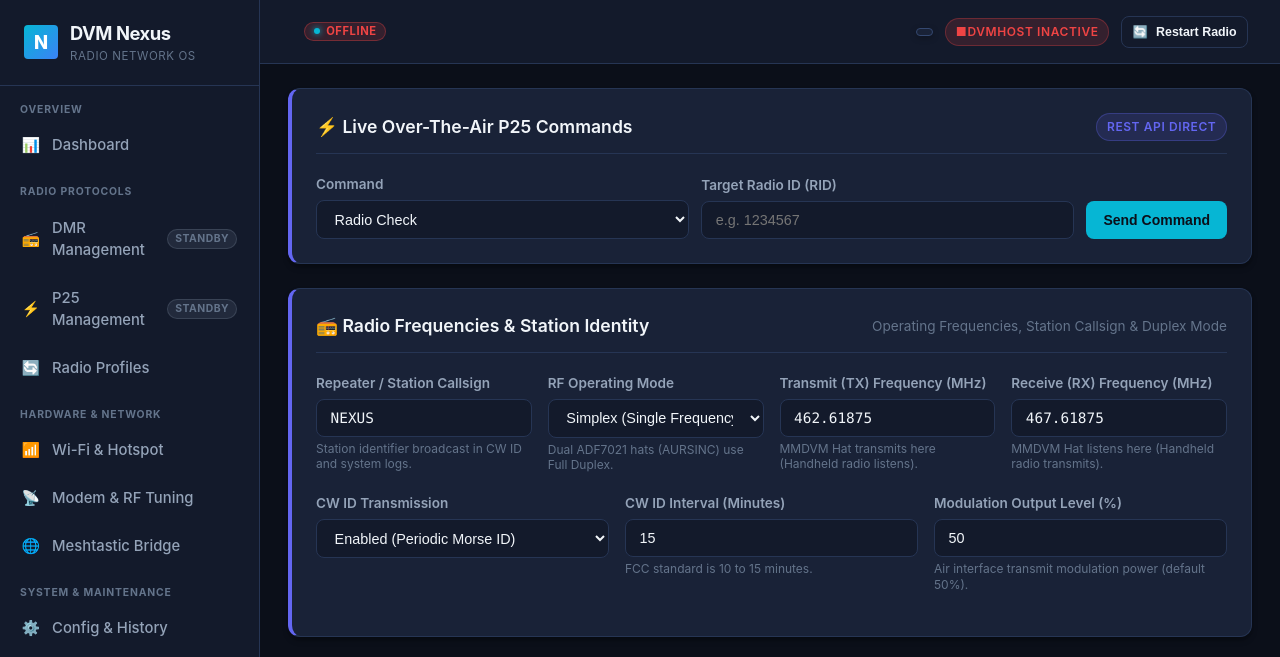
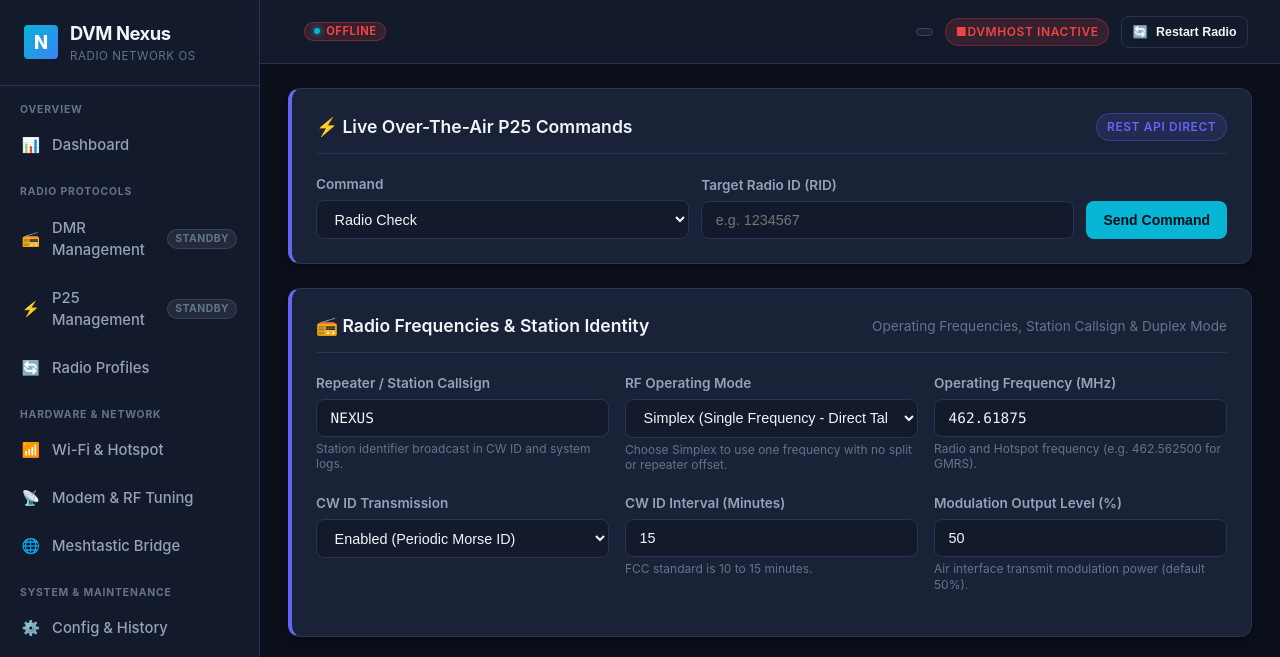
Before and after one commit to MrRedNeckKYN/DVM-Nexus, a FastAPI app: template dvm_nexus/templates/p25.html in a window 1280 px wide. Shown: the top 657 px of the page. Run offline with FastAPI, Linux system fonts and the light colour scheme; the template is opened without the code that fills it, so the values that code supplies are empty; parts of the project's set-up code (start-up, migrations or seed data) failed here and were passed over.

Commit message:
feat(simplex): one-click simplex mode, hide rx split box, auto-sync frequencies (v1.0.34)

```diff
--- a/dvm_nexus/__init__.py
+++ b/dvm_nexus/__init__.py
@@ -2,4 +2,4 @@
 DVM Nexus - Modern Web Management Interface for DVMHost
 """
 
-__version__ = "1.0.33"
+__version__ = "1.0.34"
--- a/dvm_nexus/core/config.py
+++ b/dvm_nexus/core/config.py
@@ -18,7 +18,7 @@ class Settings(BaseModel):
     """Nexus application runtime settings."""
 
     app_name: str = "DVM Nexus"
-    app_version: str = "1.0.33"
+    app_version: str = "1.0.34"
     debug: bool = Field(default_factory=lambda: os.getenv("NEXUS_DEBUG", "0") in ("1", "true", "True"))
 
     # Active DVMHost files location (/opt/dvm on standard Linux install)
--- a/dvm_nexus/routers/dmr.py
+++ b/dvm_nexus/routers/dmr.py
@@ -35,6 +35,8 @@ async def dmr_page(request: Request):
     is_standby = (active_proto == "p25")
 
     tx_freq_mhz, rx_freq_mhz = dvm_config_manager.get_tuned_frequencies()
+    if not duplex:
+        rx_freq_mhz = tx_freq_mhz
     talkgroups = dvm_config_manager.load_talkgroup_rules()
     rids = dvm_config_manager.load_rid_acl()
 
@@ -124,6 +126,9 @@ async def dmr_save(
             "components/toast.html",
             {"type": "error", "message": "; ".join(errors)}
         )
+
+    if not duplex:
+        rx_freq_mhz = tx_freq_mhz
 
     active_proto = dvm_config_manager.get_active_protocol()
     is_standby = (active_proto == "p25")
--- a/dvm_nexus/routers/p25.py
+++ b/dvm_nexus/routers/p25.py
@@ -43,6 +43,8 @@ async def p25_page(request: Request):
 
     iden_entries = read_iden_table_file(dvm_config_manager.iden_path)
     tx_freq_mhz, rx_freq_mhz = dvm_config_manager.get_tuned_frequencies()
+    if not duplex:
+        rx_freq_mhz = tx_freq_mhz
     rids = dvm_config_manager.load_rid_acl()
 
     return render_template(
@@ -144,6 +146,9 @@ async def p25_save(
             "components/toast.html",
             {"type": "error", "message": "; ".join(errors)}
         )
+
+    if not duplex:
+        rx_freq_mhz = tx_freq_mhz
 
     active_proto = dvm_config_manager.get_active_protocol()
     is_standby = (active_proto == "dmr")
--- a/dvm_nexus/templates/p25.html
+++ b/dvm_nexus/templates/p25.html
@@ -73,23 +73,23 @@
 
       <div class="form-group">
         <label class="form-label">RF Operating Mode</label>
-        <select name="duplex" class="form-control">
+        <select name="duplex" id="p25-duplex-select" class="form-control" onchange="syncDuplexMode(this.value === 'true')">
+          <option value="false" {% if not duplex %}selected{% endif %}>Simplex (Single Frequency - Direct Talkaround)</option>
           <option value="true" {% if duplex %}selected{% endif %}>Full Duplex (Split TX / RX Frequencies)</option>
-          <option value="false" {% if not duplex %}selected{% endif %}>Simplex (Single Frequency Hotspot)</option>
         </select>
-        <small class="form-hint">Dual ADF7021 hats (AURSINC) use Full Duplex.</small>
+        <small class="form-hint">Choose Simplex to use one frequency with no split or repeater offset.</small>
       </div>
 
       <div class="form-group">
-        <label class="form-label">Transmit (TX) Frequency (MHz)</label>
-        <input type="number" step="0.000001" name="tx_freq_mhz" class="form-control font-mono" value="{{ active_tx_mhz or 462.61875 }}" required>
-        <small class="form-hint">MMDVM Hat transmits here (Handheld radio listens).</small>
+        <label class="form-label">Operating Frequency (MHz)</label>
+        <input type="number" step="0.000001" id="p25-tx-freq-input" name="tx_freq_mhz" class="form-control font-mono" value="{{ active_tx_mhz or 462.61875 }}" oninput="if(document.getElementById('p25-duplex-select').value === 'false') document.getElementById('p25-rx-freq-input').value = this.value;" required>
+        <small class="form-hint">Radio and Hotspot frequency (e.g. 462.562500 for GMRS).</small>
       </div>
 
-      <div class="form-group">
+      <div class="form-group" id="p25-rx-freq-group" {% if not duplex %}style="display:none;"{% endif %}>
         <label class="form-label">Receive (RX) Frequency (MHz)</label>
-        <input type="number" step="0.000001" name="rx_freq_mhz" class="form-control font-mono" value="{{ active_rx_mhz or 467.61875 }}" required>
-        <small class="form-hint">MMDVM Hat listens here (Handheld radio transmits).</small>
+        <input type="number" step="0.000001" id="p25-rx-freq-input" name="rx_freq_mhz" class="form-control font-mono" value="{{ active_rx_mhz or 462.61875 }}" required>
+        <small class="form-hint">Repeater input frequency (Handheld radio transmits here in Duplex).</small>
       </div>
     </div>
 
@@ -559,4 +559,18 @@
     </form>
   </div>
 </div>
+
+<script>
+function syncDuplexMode(isDuplex) {
+  const rxGroup = document.getElementById('p25-rx-freq-group');
+  const rxInput = document.getElementById('p25-rx-freq-input');
+  const txInput = document.getElementById('p25-tx-freq-input');
+  if (rxGroup) {
+    rxGroup.style.display = isDuplex ? 'block' : 'none';
+  }
+  if (!isDuplex && rxInput && txInput) {
+    rxInput.value = txInput.value;
+  }
+}
+</script>
 {% endblock %}
```
Also changed, not shown: dvm_nexus/templates/dmr.html (+23 -9 lines).
